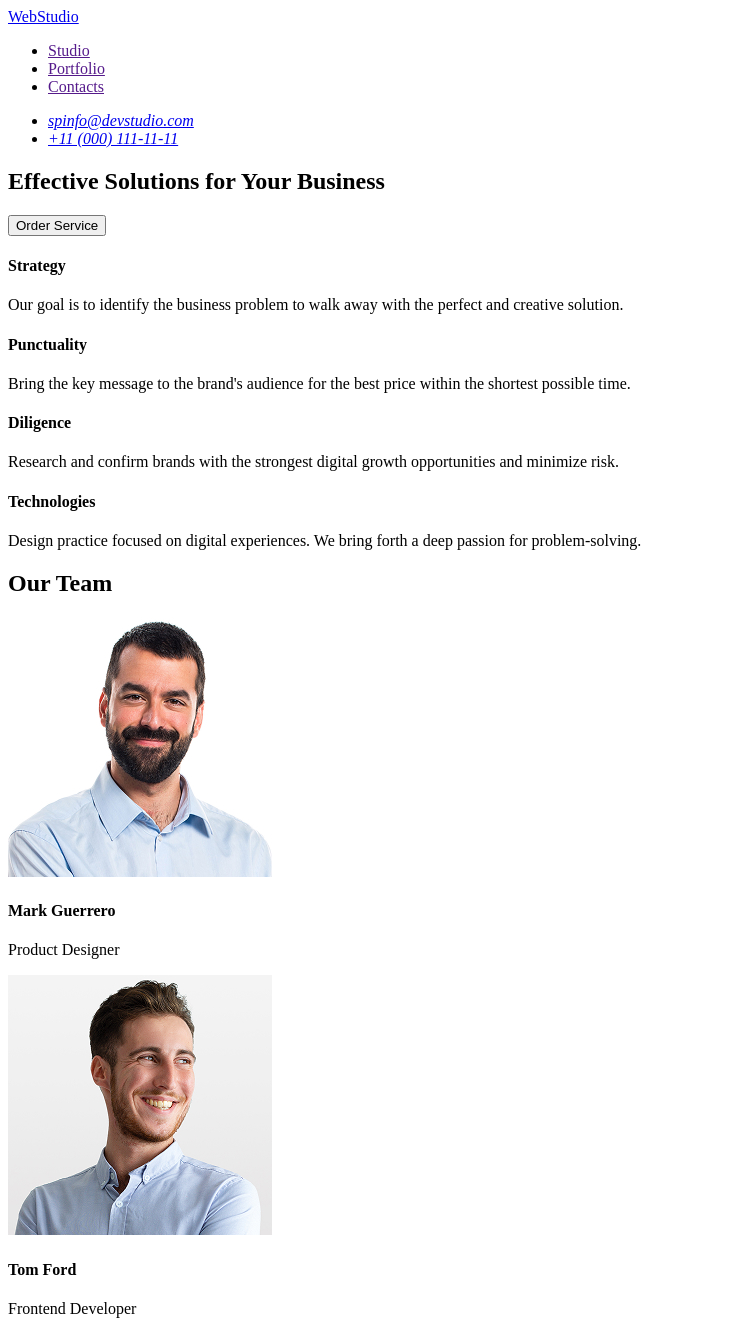
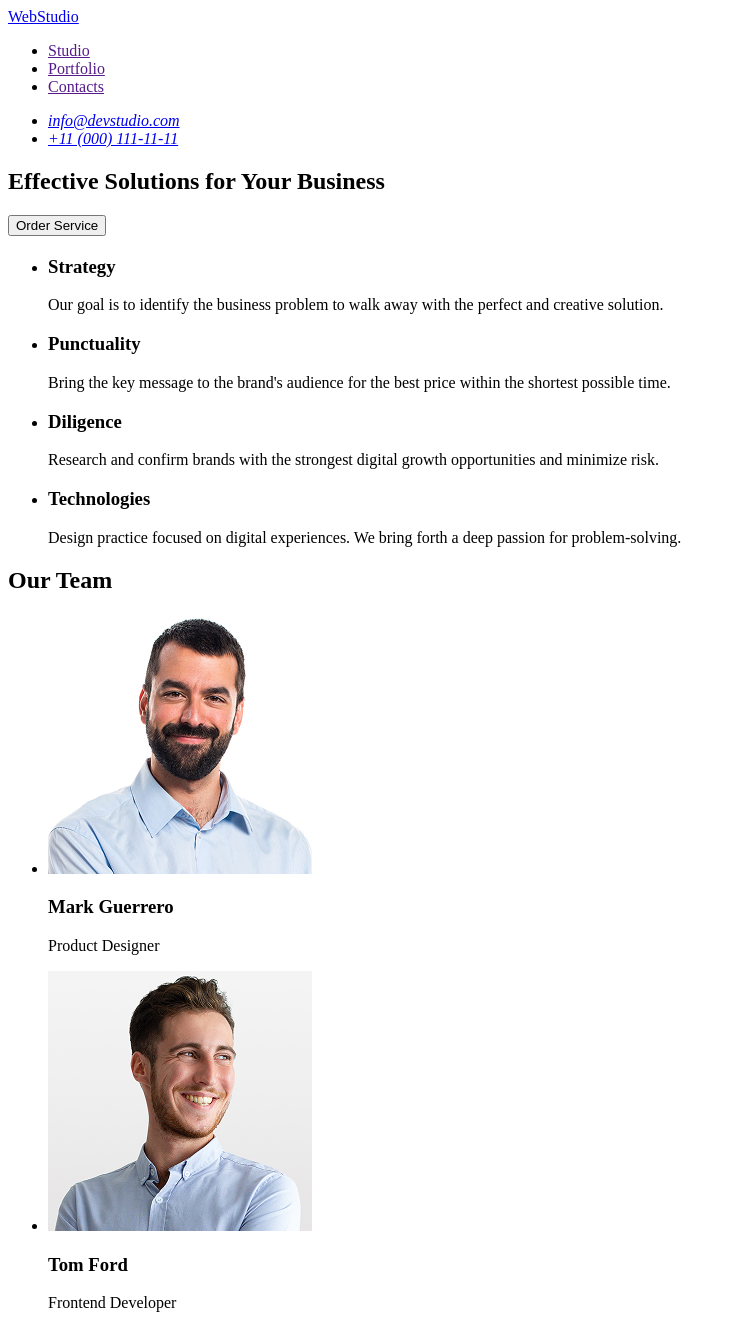
Before and after one commit to yarik379/goit-markup-hw-01, a plain HTML site: page index.html in a window 1280 px wide. Shown: the top 1321 px of the page, without its empty margins (0-732 px from the left). Drawn offline with Linux system fonts and the light colour scheme.

Commit message:
add markup header

```diff
--- a/index.html
+++ b/index.html
@@ -20,7 +20,7 @@
       <address>
         <ul>
           <li>
-            <a href="mailto:spinfo@devstudio.com">spinfo@devstudio.com</a>
+            <a href="mailto:info@devstudio.com">info@devstudio.com</a>
           </li>
           <li><a href="tel:+110001111111">+11 (000) 111-11-11</a></li>
         </ul>
@@ -34,62 +34,65 @@
       </section>
 
       <section>
-        <div>
-          <div>
-            <h4>Strategy</h4>
+        <h2></h2>
+        <ul>
+          <li>
+            <h3>Strategy</h3>
             <p>
               Our goal is to identify the business problem to walk away with the
               perfect and creative solution.
             </p>
-          </div>
-          <div>
-            <h4>Punctuality</h4>
+          </li>
+          <li>
+            <h3>Punctuality</h3>
             <p>
               Bring the key message to the brand's audience for the best price
               within the shortest possible time.
             </p>
-          </div>
-          <div>
-            <h4>Diligence</h4>
+          </li>
+          <li>
+            <h3>Diligence</h3>
             <p>
               Research and confirm brands with the strongest digital growth
               opportunities and minimize risk.
             </p>
-          </div>
-          <div>
-            <h4>Technologies</h4>
+          </li>
+          <li>
+            <h3>Technologies</h3>
+
             <p>
               Design practice focused on digital experiences. We bring forth a
               deep passion for problem-solving.
             </p>
-          </div>
-        </div>
+          </li>
+        </ul>
       </section>
 
       <section class="Our Team">
         <h2>Our Team</h2>
-        <div class="team">
-          <div class="Mark Guerrero">
+        <ul>
+          <li>
             <img
               src="./image/Mark.jpg"
               width="264"
               height="260"
               alt="Mark Guerrero"
             />
-            <h4>Mark Guerrero</h4>
+            <h3>Mark Guerrero</h3>
             <p>Product Designer</p>
-          </div>
-          <div class="Tom Ford">
+          </li>
+          <li>
             <img
               src="./image/Tom.jpg"
               width="264"
               height="260"
               alt="Tom Ford"
             />
-            <h4>Tom Ford</h4>
+            <h3>Tom Ford</h3>
             <p>Frontend Developer</p>
-          </div>
-          <div class="Camila Garcia">
+          </li>
+
+          <li>
             <img
               src="./image/Camila.jpg"
               width="264"
@@ -98,8 +101,8 @@
             />
             <h4>Camila Garcia</h4>
             <p>Frontend Developer</p>
-          </div>
-          <div>
+          </li>
+          <li>
             <img
               src="./image/Daniel.jpg"
               width="264"
@@ -108,13 +111,13 @@
             />
             <h4>Daniel Wilson</h4>
             <p>UI Designer</p>
-          </div>
-        </div>
+          </li>
+        </ul>
       </section>
     </main>
 
     <footer>
-      <a href="">WebStudio</a>
+      <a href="./index.html">WebStudio</a>
       <p>
         Increase the flow of customers and sales for your business with digital
         marketing & growth solutions.
```
